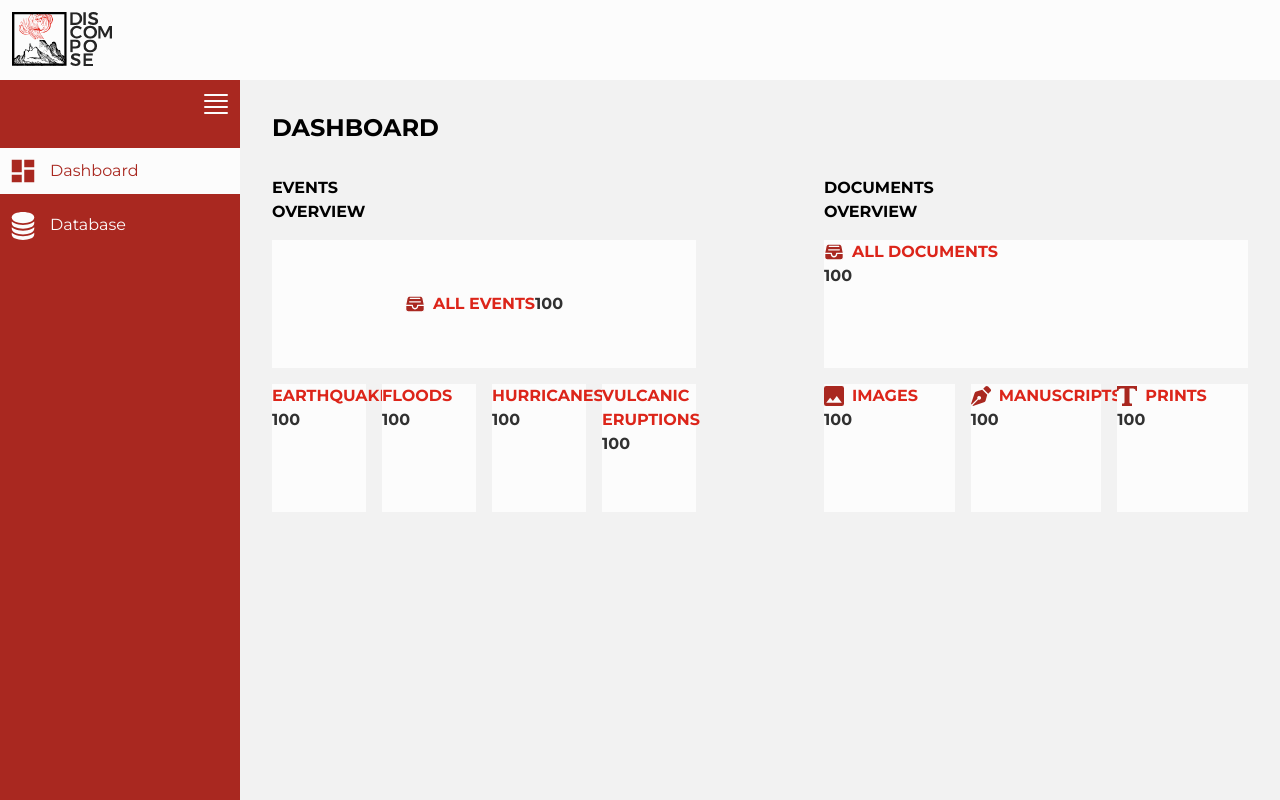
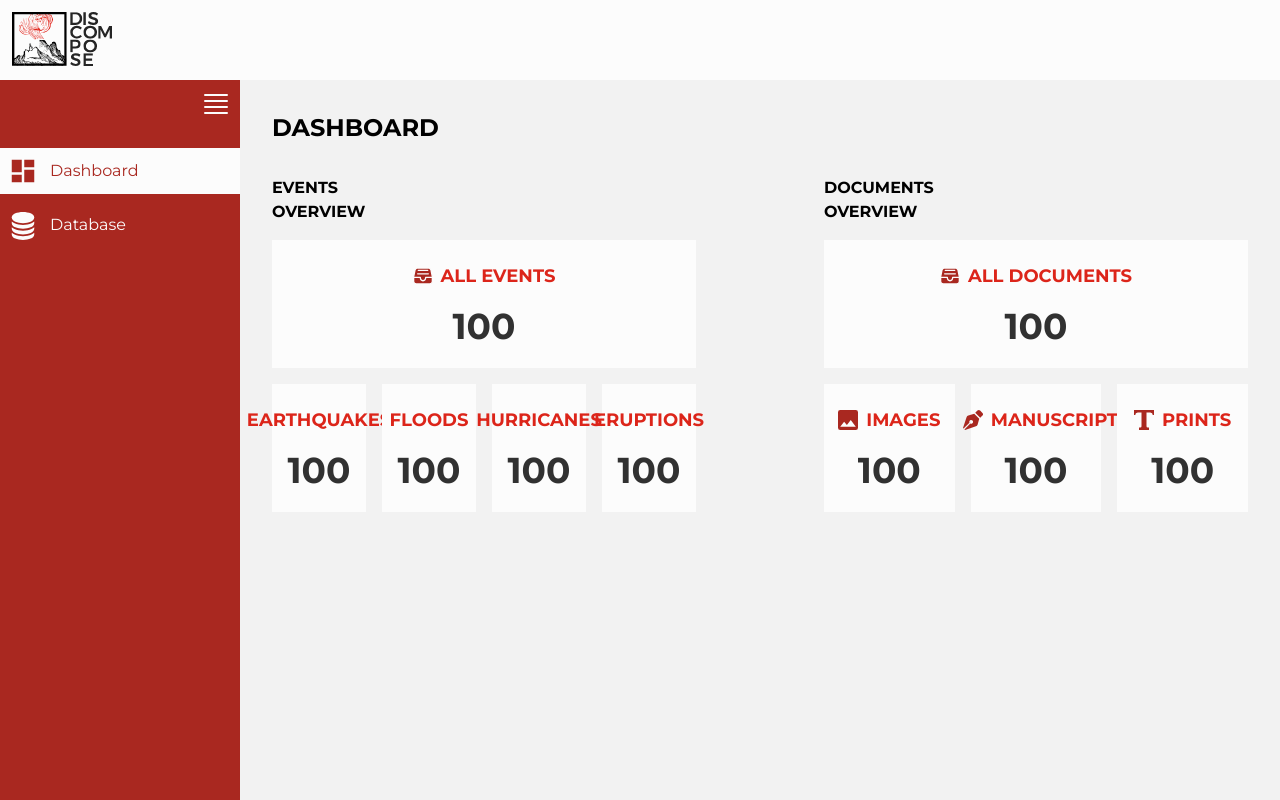
Before and after one commit to Karaz-N/discompose-admin-panel, a Next.js app: page / in a window 1280 px wide. Built offline with nearby package versions, Linux system fonts and the light colour scheme.

Commit message:
Index Bello

```diff
--- a/src/pages/index.js
+++ b/src/pages/index.js
@@ -8,7 +8,7 @@ export default function Home() {
       <div className="grid grid-cols-2 gap-32">
         <div className="grid grid-cols-4 gap-4">
           <h1 className="uppercase font-bold">Events Overview</h1>
-          <div className="col-span-4 bg-menu-admin h-32 flex items-center justify-center">
+          <div className="col-span-4 bg-menu-admin h-32 flex flex-col items-center justify-center">
             <span className="flex">
               <Image
                 className="mr-2"
@@ -17,41 +17,41 @@ export default function Home() {
                 width={20}
                 alt="Asternox Company Logo"
               />
-              <h1 className="uppercase font-semibold text-item-admin-red">
+              <h1 className="uppercase text-lg font-semibold text-item-admin-red">
                 All Events
               </h1>
             </span>
-            <p className=" font-bold text-item-admin">100</p>
+            <p className=" font-bold text-4xl mt-4 text-item-admin">100</p>
           </div>
-          <div className="bg-menu-admin h-32">
-            <h1 className="uppercase font-semibold text-item-admin-red">
+          <div className="bg-menu-admin h-32 flex flex-col items-center justify-center">
+            <h1 className="uppercase text-lg font-semibold text-item-admin-red">
               EARTHQUAKES
             </h1>
-            <p className=" font-bold text-item-admin">100</p>
+            <p className=" font-bold text-4xl mt-4 text-item-admin">100</p>
           </div>
-          <div className="bg-menu-admin h-32">
-            <h1 className="uppercase font-semibold text-item-admin-red">
+          <div className="bg-menu-admin h-32 flex flex-col items-center justify-center">
+            <h1 className="uppercase text-lg font-semibold text-item-admin-red">
               FLOODS
             </h1>
-            <p className=" font-bold text-item-admin">100</p>
+            <p className=" font-bold text-4xl mt-4 text-item-admin">100</p>
           </div>
-          <div className="bg-menu-admin h-32">
-            <h1 className="uppercase font-semibold text-item-admin-red">
+          <div className="bg-menu-admin h-32 flex flex-col items-center justify-center">
+            <h1 className="uppercase text-lg font-semibold text-item-admin-red">
               HURRICANES
             </h1>
-            <p className=" font-bold text-item-admin">100</p>
+            <p className=" font-bold text-4xl mt-4 text-item-admin">100</p>
           </div>
-          <div className="bg-menu-admin h-32">
-            <h1 className="uppercase font-semibold text-item-admin-red">
-              VULCANIC ERUPTIONS
+          <div className="bg-menu-admin h-32 flex flex-col items-center justify-center">
+            <h1 className="uppercase text-lg text-center font-semibold text-item-admin-red">
+              ERUPTIONS
             </h1>
-            <p className=" font-bold text-item-admin">100</p>
+            <p className=" font-bold text-4xl mt-4 text-item-admin">100</p>
           </div>
         </div>
 
         <div className="grid grid-cols-3 gap-4">
           <h1 className="uppercase font-bold">Documents Overview</h1>
-          <div className="col-span-3 bg-menu-admin h-32">
+          <div className="col-span-3 bg-menu-admin h-32 flex flex-col items-center justify-center">
             <span className="flex">
               <Image
                 className="mr-2"
@@ -60,13 +60,13 @@ export default function Home() {
                 width={20}
                 alt="Asternox Company Logo"
               />
-              <h1 className="uppercase font-semibold text-item-admin-red">
+              <h1 className="uppercase text-lg font-semibold text-item-admin-red">
                 All Documents
               </h1>
             </span>
-            <p className=" font-bold text-item-admin">100</p>
+            <p className=" font-bold text-4xl mt-4 text-item-admin">100</p>
           </div>
-          <div className="bg-menu-admin h-32">
+          <div className="bg-menu-admin h-32 flex flex-col items-center justify-center">
             <span className="flex">
               <Image
                 className="mr-2"
@@ -75,13 +75,13 @@ export default function Home() {
                 width={20}
                 alt="Asternox Company Logo"
               />
-              <h1 className="uppercase font-semibold text-item-admin-red">
+              <h1 className="uppercase text-lg font-semibold text-item-admin-red">
                 IMAGES
               </h1>
             </span>
-            <p className=" font-bold text-item-admin">100</p>
+            <p className=" font-bold text-4xl mt-4 text-item-admin">100</p>
           </div>
-          <div className="bg-menu-admin h-32">
+          <div className="bg-menu-admin h-32 flex flex-col items-center justify-center">
             <span className="flex">
               <Image
                 className="mr-2"
@@ -90,13 +90,13 @@ export default function Home() {
                 width={20}
                 alt="Asternox Company Logo"
               />
-              <h1 className="uppercase font-semibold text-item-admin-red">
+              <h1 className="uppercase text-lg font-semibold text-item-admin-red">
                 MANUSCRIPTS
               </h1>
             </span>
-            <p className=" font-bold text-item-admin">100</p>
+            <p className=" font-bold text-4xl mt-4 text-item-admin">100</p>
           </div>
-          <div className="bg-menu-admin h-32">
+          <div className="bg-menu-admin h-32 flex flex-col items-center justify-center">
             <span className="flex">
               <Image
                 className="mr-2"
@@ -105,11 +105,11 @@ export default function Home() {
                 width={20}
                 alt="Asternox Company Logo"
               />
-              <h1 className="uppercase font-semibold text-item-admin-red">
+              <h1 className="uppercase text-lg font-semibold text-item-admin-red">
                 PRINTS
               </h1>
             </span>
-            <p className=" font-bold text-item-admin">100</p>
+            <p className=" font-bold text-4xl mt-4 text-item-admin">100</p>
           </div>
         </div>
       </div>
```
